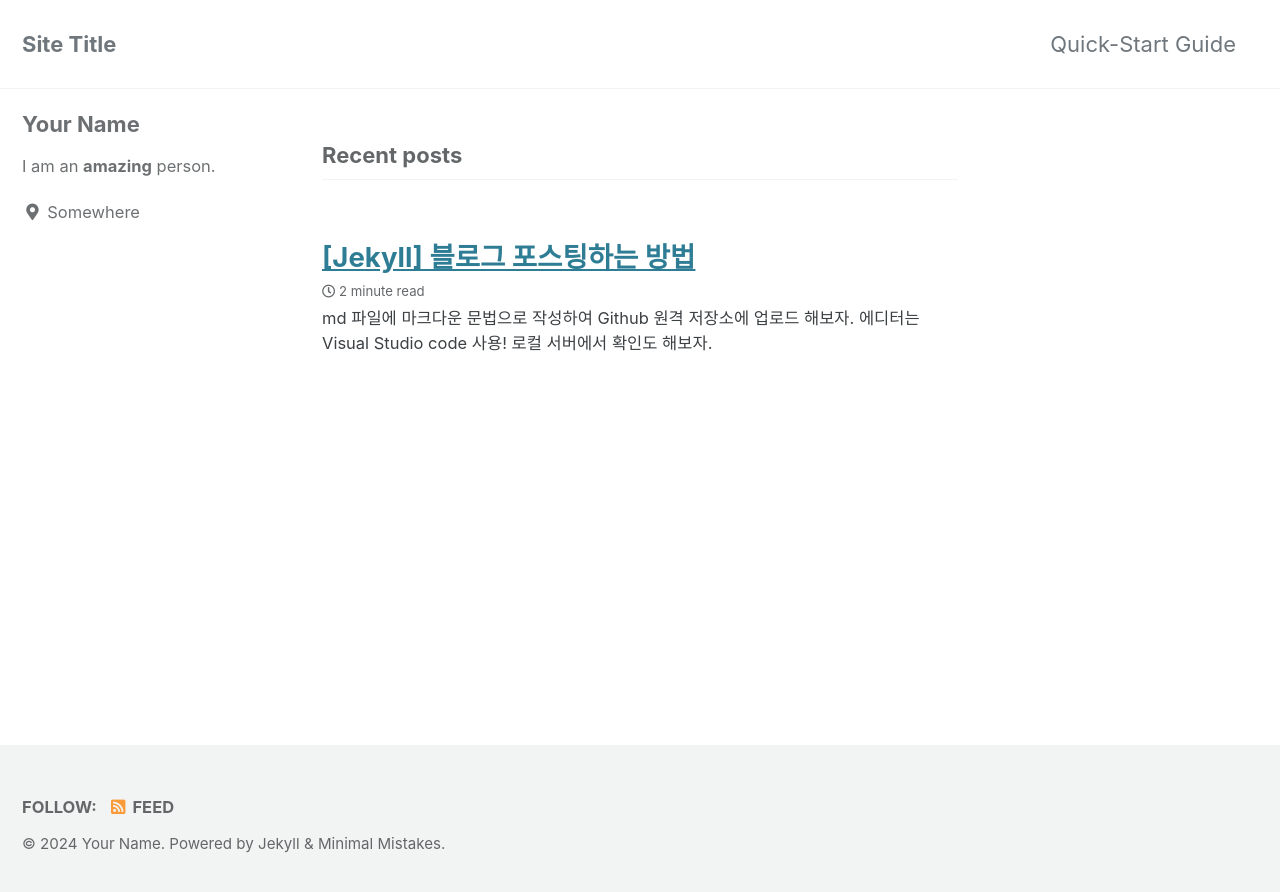
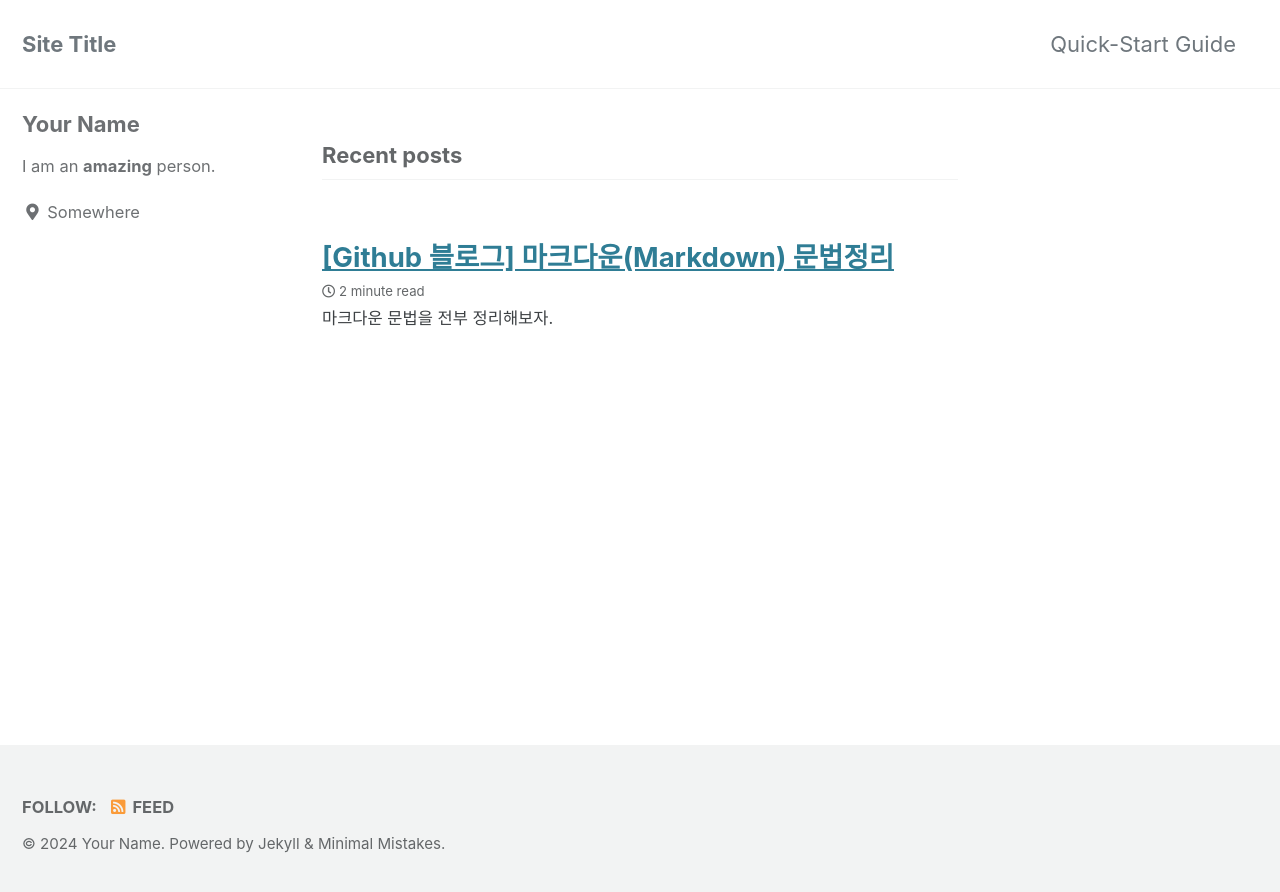
Before and after one commit to Gunchukzae/gunchukzae.github.io, a Jekyll site: the page built from index.html, in a window 1280 px wide. Shown: the top 892 px of the page. Built offline with Jekyll 4.4.1, drawn with Linux system fonts in a browser that asks for light colours; cached includes are drawn as plain includes; the list of posts is cut into pages by our own code.

Commit message:
markdown

```diff
--- a/_posts/2024-01-16-Markdown.md
+++ b/_posts/2024-01-16-Markdown.md
@@ -1,6 +1,6 @@
 ---
-title:  "[Jekyll] 블로그 포스팅하는 방법"
-excerpt: "md 파일에 마크다운 문법으로 작성하여 Github 원격 저장소에 업로드 해보자. 에디터는 Visual Studio code 사용! 로컬 서버에서 확인도 해보자. "
+title:  "[Github 블로그] 마크다운(Markdown) 문법정리"
+excerpt: "마크다운 문법을 전부 정리해보자. "
 
 categories:
   - Blog
```
